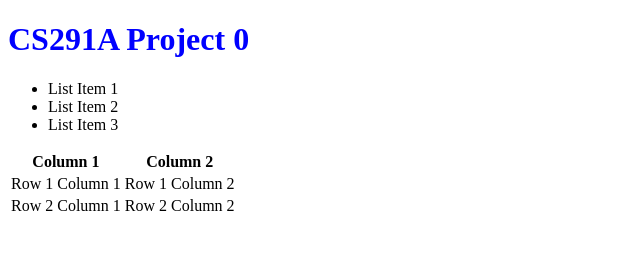
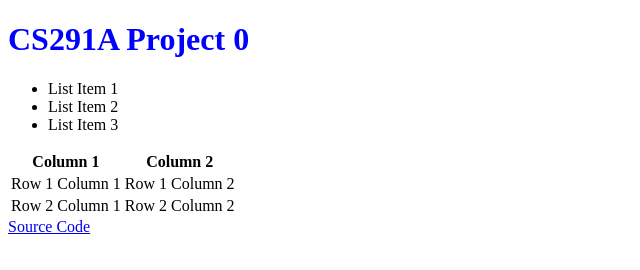
Before and after one commit to andrewdt23/cs291ap0, a plain HTML site: page index.html in a window 1280 px wide. Shown: the whole page, without its empty margins (0-640 px from the left). Drawn offline with Linux system fonts and the light colour scheme.

Commit message:
Add link to source code

```diff
--- a/index.html
+++ b/index.html
@@ -24,4 +24,5 @@
         <td>Row 2 Column 2</td>
       </tr>
     </table>
+    <a href="https://github.com/andrewdt23/cs291ap0">Source Code</a>
 </html>
```
